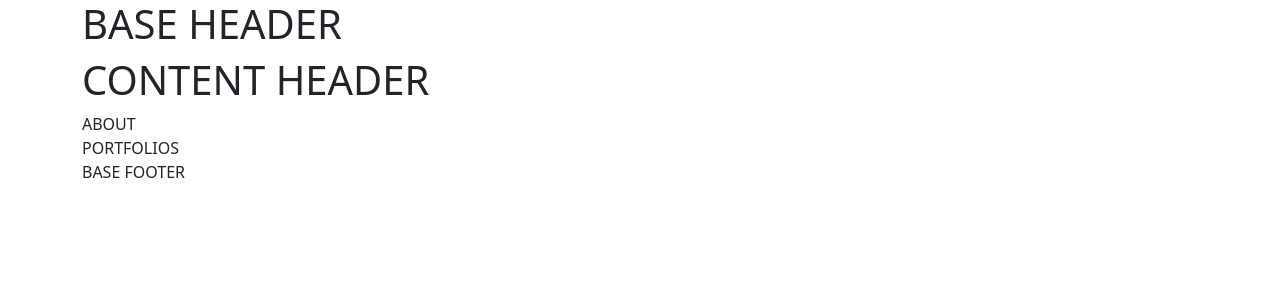
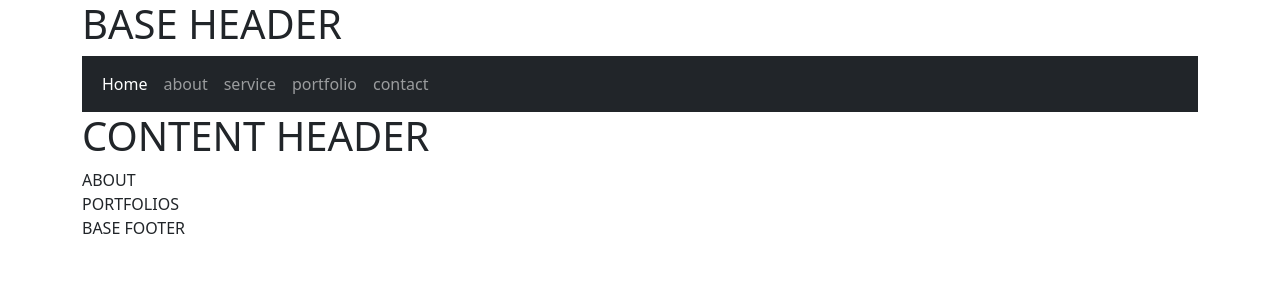
Before and after one commit to WellingtonIdeao/my-site-portfolio, a Django app: page /portfolio/about/ in a window 1280 px wide. Shown: the top 300 px of the page. Run offline with Django 3.2, Linux system fonts and the light colour scheme.

Commit message:
add navbar on base page

```diff
--- a/portfolio/templates/portfolio/base.html
+++ b/portfolio/templates/portfolio/base.html
@@ -21,8 +21,8 @@
     </head>
 
    <body>
-    <!-- header
-    ================================================== -->
+<!-- header
+================================================== -->
         <header>
             <div class="container">
                 <div class="row row-cols-12">
@@ -30,11 +30,38 @@
                         <h1>BASE HEADER</h1>
                     </div> <!-- /col -->
                 </div> <!-- /row -->
-            </div> <!-- /container -->
-        </header> <!-- /header -->
+                <nav class="navbar navbar-expand-md navbar-dark bg-dark" role="navegation">
+                    <div class="container-fluid">
+                        <button class="navbar-toggler" type="button" data-bs-toggle="collapse" data-bs-target="#navbarMainMenu" aria-controls="navbarMainMenu" aria-expanded="false" aria-label="Toggle navigation">
+                            <span class="navbar-toggler-icon"></span>
+                        </button> <!-- /navbar-toggler -->
 
-   <!-- content section
-   =================================================== -->
+                         <div class="collapse navbar-collapse" id="navbarMainMenu">
+                             <ul class="navbar-nav">
+                                 <li class="nav-item">
+                                     <a class="nav-link active" aria-current="page" href="#">Home</a>
+                                 </li>
+                                 <li class="nav-item">
+                                    <a class="nav-link" href="#">about</a>
+                                 </li>
+                                 <li class="nav-item">
+                                     <a class="nav-link" href="#">service</a>
+                                 </li>
+                                 <li class="nav-item">
+                                     <a class="nav-link" href="#">portfolio</a>
+                                 </li>
+                                 <li class="nav-item">
+                                     <a class="nav-link" href="#">contact</a>
+                                 </li>
+                             </ul><!-- /navbar-nav -->
+                         </div><!-- /navbarMainMenu -->
+                    </div><!-- /container-fluid -->
+                </nav><!-- /nav -->
+            </div><!-- /container -->
+        </header><!-- /header -->
+
+<!-- content section
+================================================== -->
         <section>
             <div class="container">
                 {% block content %}{% endblock content %}
@@ -44,8 +71,8 @@
         <!-- Option 1: Bootstrap Bundle with Popper -->
         <script src="https://cdn.jsdelivr.net/npm/bootstrap@5.0.1/dist/js/bootstrap.bundle.min.js" integrity="sha384-gtEjrD/SeCtmISkJkNUaaKMoLD0//ElJ19smozuHV6z3Iehds+3Ulb9Bn9Plx0x4" crossorigin="anonymous"></script>
 
-    <!-- footer section
-   =================================================== -->
+<!-- footer section
+================================================== -->
         <footer>
             <div class="container">
                 <div class="row row-cols-12">
```
